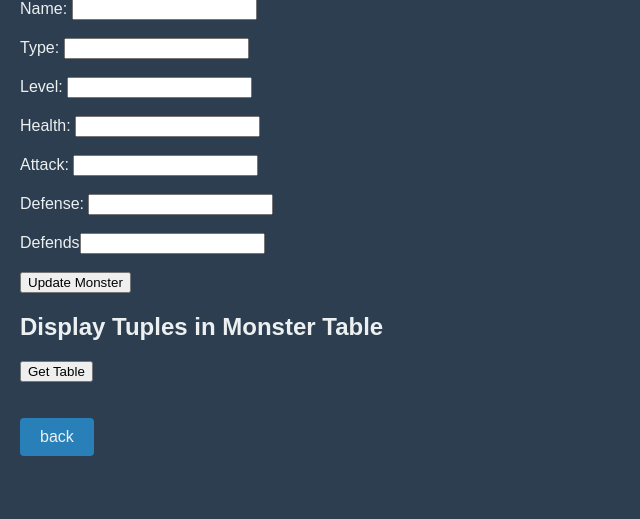
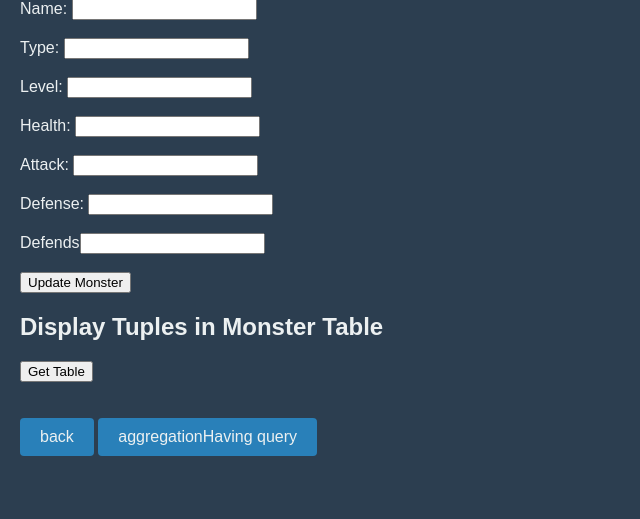
Before and after one commit to akshat250901/RPG-Database-Manager, a PHP site: page /editEntry.php in a window 1280 px wide. Shown: the part 89-608 px from the top of the page, without its empty margins (0-640 px from the left). Run offline with PHP 8.4, Linux system fonts and the light colour scheme.

Commit message:
Added buttons for queries

```diff
--- a/editEntry.php
+++ b/editEntry.php
@@ -32,6 +32,8 @@
 </div>
 
         <a href="index.php" class="backButton buttons">back</a>
+        <a href="https://www.students.cs.ubc.ca/~akshatxx/project_f7g3p_k6w2b_o4k0h/aggregationHaving.php?" class="backButton buttons">aggregationHaving query</a>
+
 
         <?php
         //this tells the system that it's no longer just parsing html; it's now parsing PHP
--- a/index.php
+++ b/index.php
@@ -27,6 +27,7 @@
         <div id="tuplesTable"></div>
 
         <a href="addEntry.php" id="addButton" class="buttons">add entry</a>
+        <a href="https://www.students.cs.ubc.ca/~akshatxx/project_f7g3p_k6w2b_o4k0h/nestedAggregation.php?" class="backButton buttons">nestedAggregation query</a>
 
         <?php
 		// this tells the system that it's no longer just parsing html; it's now parsing PHP
```
